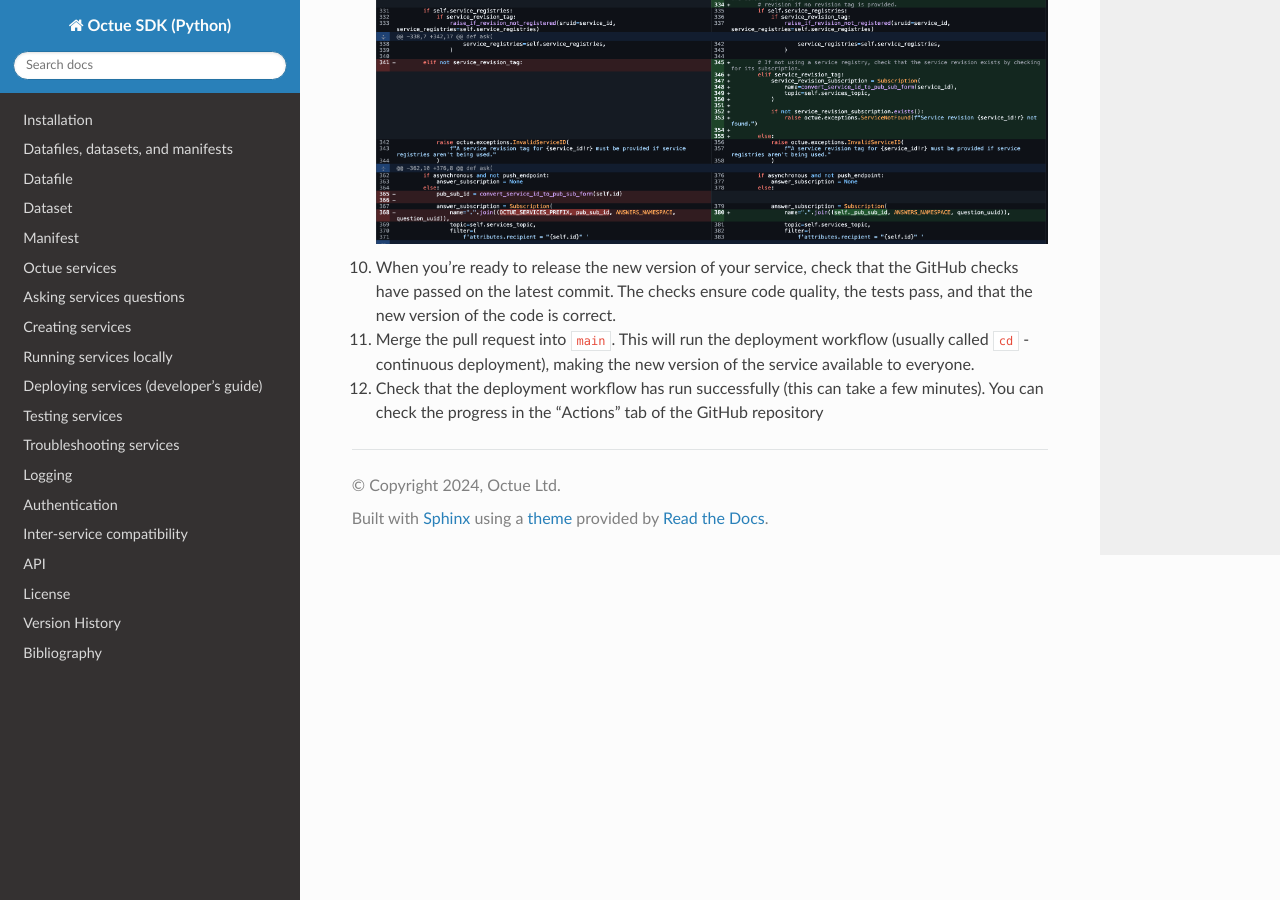
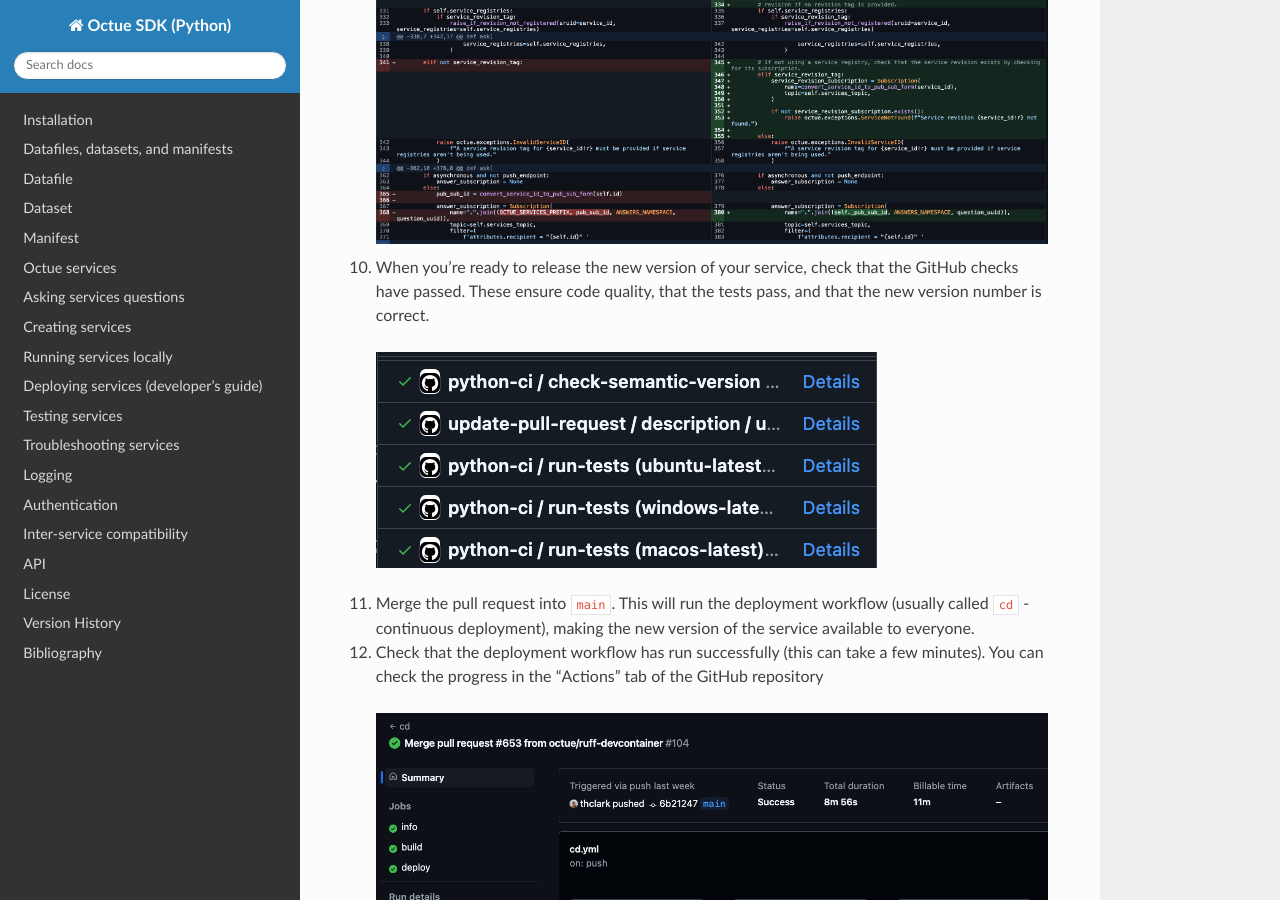
Before and after one commit to octue/octue-sdk-python, a Sphinx documentation site: the page built from docs/source/updating_services.rst, in a window 1280 px wide and 900 px high, scrolled down 2185 px. Built offline with Sphinx 7.4.7 and the Read the Docs theme 3.1.0, drawn with Linux system fonts in a browser that asks for light colours.

Commit message:
DOC: Add checks and deployment screenshot
skipci

```diff
--- a/docs/source/updating_services.rst
+++ b/docs/source/updating_services.rst
@@ -75,11 +75,15 @@ Instructions
 
    .. image:: images/updating_services/diff.png
 
-10. When you're ready to release the new version of your service, check that the GitHub checks have passed on the latest
-    commit. The checks ensure code quality, the tests pass, and that the new version of the code is correct.
+10. When you're ready to release the new version of your service, check that the GitHub checks have passed. These ensure
+    code quality, that the tests pass, and that the new version number is correct.
+
+   .. image:: images/updating_services/checks.png
 
 11. Merge the pull request into ``main``. This will run the deployment workflow (usually called ``cd`` - continuous
     deployment), making the new version of the service available to everyone.
 
 12. Check that the deployment workflow has run successfully (this can take a few minutes). You can check the progress in
     the "Actions" tab of the GitHub repository
+
+   .. image:: images/updating_services/deployment.png
```
Also changed, not shown: docs/source/images/updating_services/checks.png (added), docs/source/images/updating_services/deployment.png (added).
